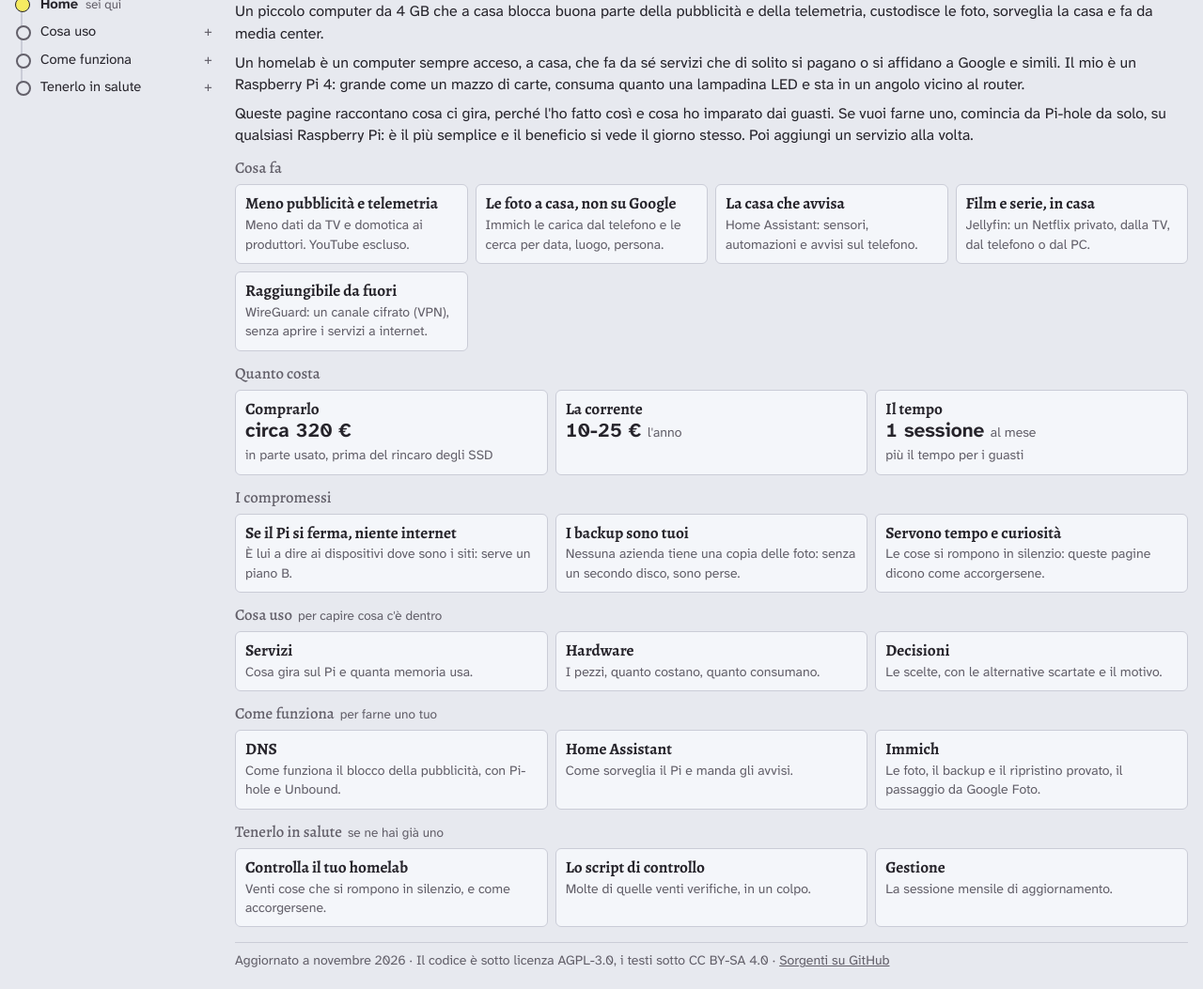
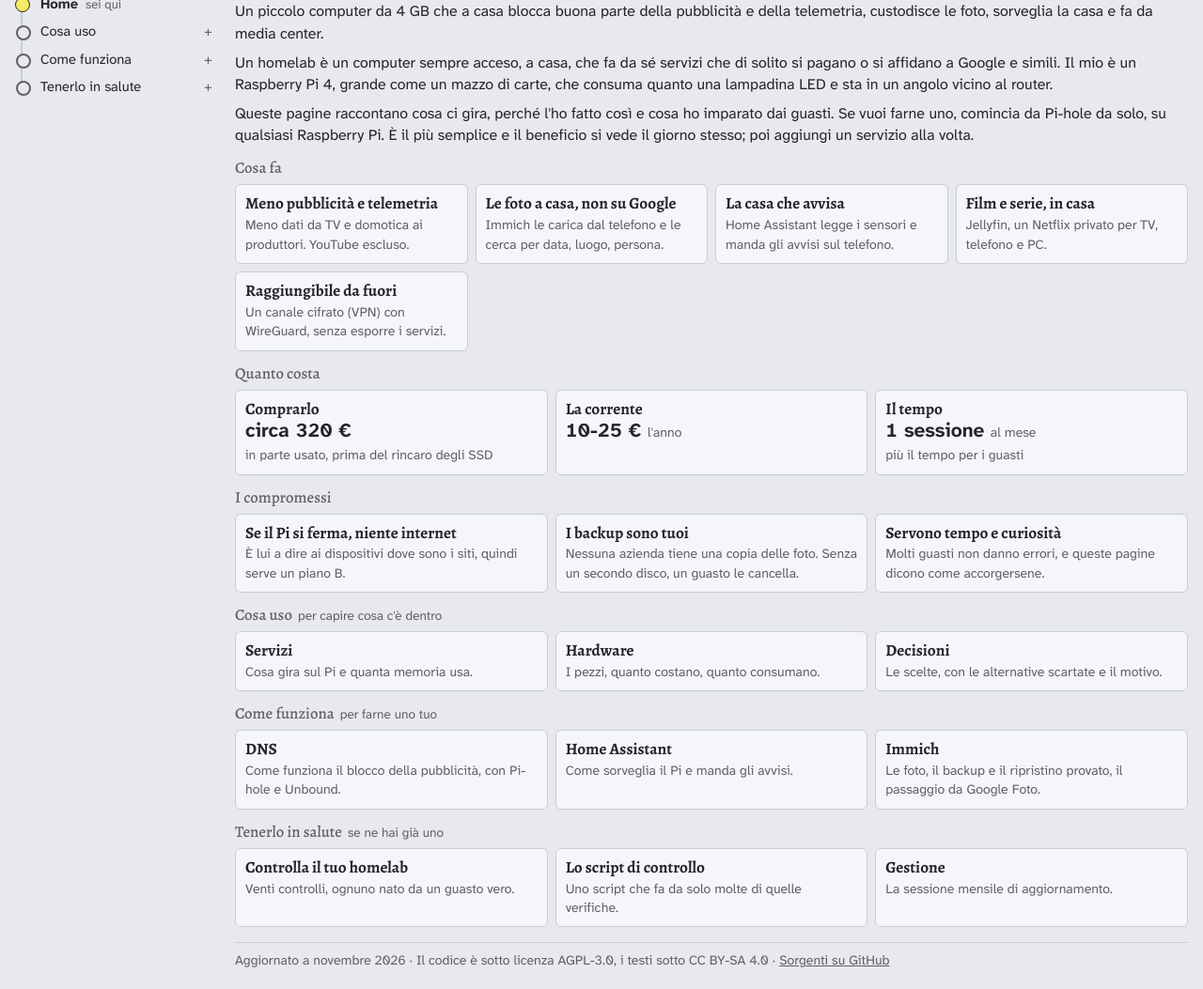
Before and after one commit to AlbGri/raspi-homelab, a plain HTML site: page index.html in a window 1280 px wide. Shown: the part 97-1150 px from the top of the page at 94% size. Drawn offline with Linux system fonts and the light colour scheme.

Commit message:
docs: testi riletti, meno tic di scrittura ricorrenti
Meno due punti e antitesi, tolte le chiuse a effetto e le frasi che
annunciano, diagramma DNS come elenco numerato, slogan ripetuti tolti.

Co-Authored-By: Claude Opus 5.5 <noreply@anthropic.com>

```diff
--- a/index.html
+++ b/index.html
@@ -25,11 +25,11 @@
         <p>Un piccolo computer da 4 GB che a casa blocca buona parte della pubblicità e della telemetria, custodisce le foto,
         sorveglia la casa e fa da media center.</p>
         <p>Un homelab è un computer sempre acceso, a casa, che fa da sé servizi che di solito si
-        pagano o si affidano a Google e simili. Il mio è un Raspberry Pi 4: grande come un mazzo di
-        carte, consuma quanto una lampadina LED e sta in un angolo vicino al router.</p>
+        pagano o si affidano a Google e simili. Il mio è un Raspberry Pi 4, grande come un mazzo di
+        carte, che consuma quanto una lampadina LED e sta in un angolo vicino al router.</p>
         <p>Queste pagine raccontano cosa ci gira, perché l'ho fatto così e cosa ho imparato dai
-        guasti. Se vuoi farne uno, comincia da Pi-hole da solo, su qualsiasi Raspberry Pi: è il più
-        semplice e il beneficio si vede il giorno stesso. Poi aggiungi un servizio alla volta.</p>
+        guasti. Se vuoi farne uno, comincia da Pi-hole da solo, su qualsiasi Raspberry Pi. È il più
+        semplice e il beneficio si vede il giorno stesso; poi aggiungi un servizio alla volta.</p>
 
         <section class="fila">
             <h2>Cosa fa</h2>
@@ -39,11 +39,11 @@
                 <a class="riquadro" href="pagina.html?doc=immich"><span class="r-titolo">Le foto a casa, non su Google</span>
                     <span class="r-nota">Immich le carica dal telefono e le cerca per data, luogo, persona.</span></a>
                 <a class="riquadro" href="pagina.html?doc=home-assistant"><span class="r-titolo">La casa che avvisa</span>
-                    <span class="r-nota">Home Assistant: sensori, automazioni e avvisi sul telefono.</span></a>
+                    <span class="r-nota">Home Assistant legge i sensori e manda gli avvisi sul telefono.</span></a>
                 <a class="riquadro" href="pagina.html?doc=servizi"><span class="r-titolo">Film e serie, in casa</span>
-                    <span class="r-nota">Jellyfin: un Netflix privato, dalla TV, dal telefono o dal PC.</span></a>
+                    <span class="r-nota">Jellyfin, un Netflix privato per TV, telefono e PC.</span></a>
                 <a class="riquadro" href="pagina.html?doc=servizi"><span class="r-titolo">Raggiungibile da fuori</span>
-                    <span class="r-nota">WireGuard: un canale cifrato (VPN), senza aprire i servizi a internet.</span></a>
+                    <span class="r-nota">Un canale cifrato (VPN) con WireGuard, senza esporre i servizi.</span></a>
             </div>
         </section>
 
@@ -65,11 +65,11 @@
             <h2>I compromessi</h2>
             <div class="riquadri larghi">
                 <a class="riquadro" href="pagina.html?doc=controlla#voce-2"><span class="r-titolo">Se il Pi si ferma, niente internet</span>
-                    <span class="r-nota">È lui a dire ai dispositivi dove sono i siti: serve un piano B.</span></a>
+                    <span class="r-nota">È lui a dire ai dispositivi dove sono i siti, quindi serve un piano B.</span></a>
                 <a class="riquadro" href="pagina.html?doc=controlla#voce-20"><span class="r-titolo">I backup sono tuoi</span>
-                    <span class="r-nota">Nessuna azienda tiene una copia delle foto: senza un secondo disco, sono perse.</span></a>
+                    <span class="r-nota">Nessuna azienda tiene una copia delle foto. Senza un secondo disco, un guasto le cancella.</span></a>
                 <a class="riquadro" href="pagina.html?doc=controlla"><span class="r-titolo">Servono tempo e curiosità</span>
-                    <span class="r-nota">Le cose si rompono in silenzio: queste pagine dicono come accorgersene.</span></a>
+                    <span class="r-nota">Molti guasti non danno errori, e queste pagine dicono come accorgersene.</span></a>
             </div>
         </section>
 
@@ -101,9 +101,9 @@
             <h2>Tenerlo in salute<small>se ne hai già uno</small></h2>
             <div class="riquadri larghi">
                 <a class="riquadro" href="pagina.html?doc=controlla"><span class="r-titolo">Controlla il tuo homelab</span>
-                    <span class="r-nota">Venti cose che si rompono in silenzio, e come accorgersene.</span></a>
+                    <span class="r-nota">Venti controlli, ognuno nato da un guasto vero.</span></a>
                 <a class="riquadro" href="pagina.html?doc=diagnostica"><span class="r-titolo">Lo script di controllo</span>
-                    <span class="r-nota">Molte di quelle venti verifiche, in un colpo.</span></a>
+                    <span class="r-nota">Uno script che fa da solo molte di quelle verifiche.</span></a>
                 <a class="riquadro" href="pagina.html?doc=gestione"><span class="r-titolo">Gestione</span>
                     <span class="r-nota">La sessione mensile di aggiornamento.</span></a>
             </div>
```
Also changed, not shown: 11 other files.
